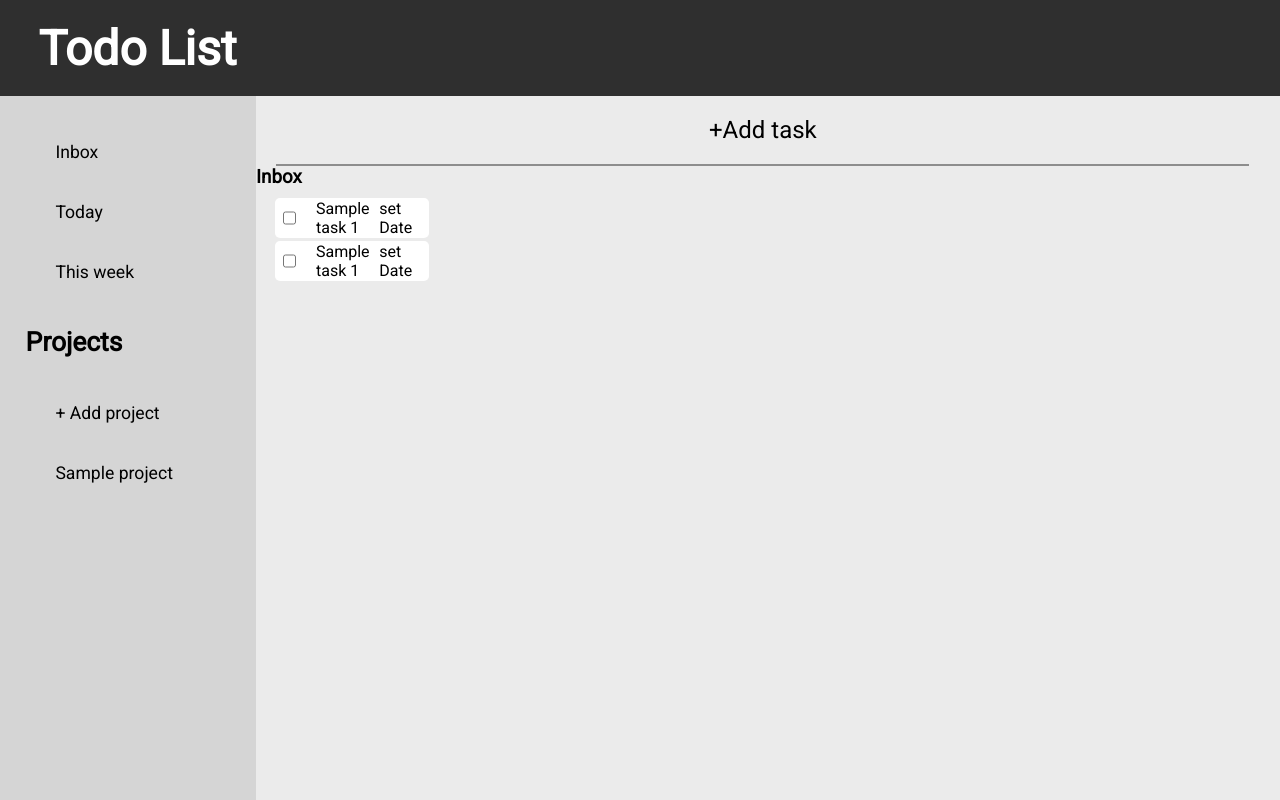
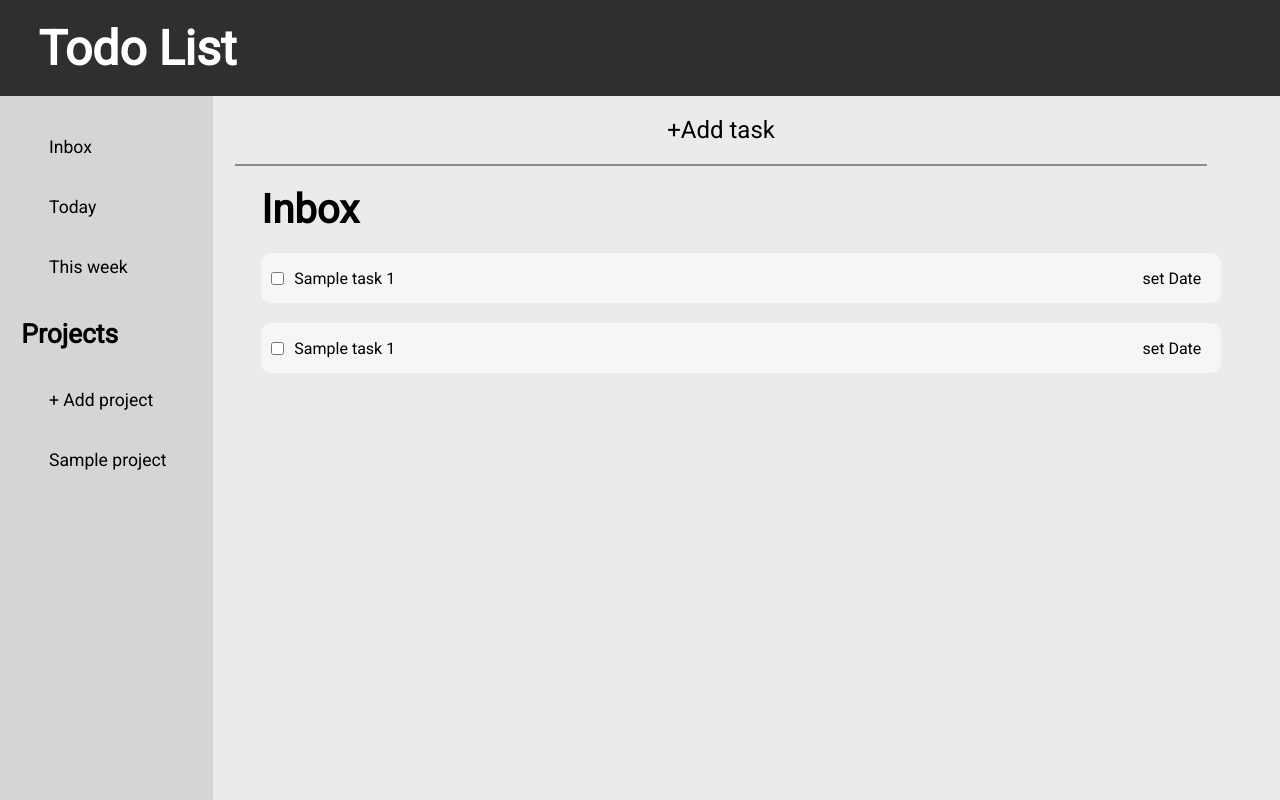
Before and after one commit to johnEdmon44/Todo-list, a website built with webpack: page dist/index.html in a window 1280 px wide. Built offline with Linux system fonts and the light colour scheme.

Commit message:
Reorganize style css for tab contents

```diff
--- a/src/style.css
+++ b/src/style.css
@@ -27,13 +27,6 @@ button {
   cursor: pointer;
 }
 
-#task {
-  color: black;
-  background-color: rgb(235, 235, 235);
-  width: 80vw;
-  position: relative;
-}
-
 .task-tabs {
   position: absolute;
   visibility: hidden;
@@ -59,7 +52,6 @@ nav {
   width: 20%;
   height: 88vh;
   font-size: 1.1rem;
-
 }
 
 nav li {
@@ -88,42 +80,6 @@ nav button:hover {
   margin-bottom: 10%;
   margin-left: 10%;
   margin-right: 15%;
-}
-
-
-.tasks {
-  background-color: white;
-  list-style-type: none;
-  height: 40px;
-  width: 80%;
-  margin-left: 10%;
-  margin-right: 10%;
-  display: flex;
-  justify-content: space-between;
-  align-items: center;
-  border-radius: 5px;
-  margin-top: 2%;
-}
-
-.foo {
-  display: flex;
-  margin-left: 5%;
-}
-
-.foo p{
-  margin-left: 20px;
-}
-
-#date {
-  margin-right: 5%;
-}
-
-#task-list {
-  margin-top: 5%;
-}
-
-fieldset {
-  border: 0;
 }
 
 .modal {
@@ -184,3 +140,46 @@ fieldset {
 .visible {
   visibility: visible !important;
 }
+
+#task h1{
+  margin-left: 5%;
+  width: 100%;
+  font-size: 2.5rem;
+  margin-top: 20px;
+  margin-bottom: 20px;
+}
+
+#task {
+  color: black;
+  background-color: rgb(235, 235, 235);
+  width: 100%;
+}
+
+.tasks {
+  background-color: rgb(246, 246, 246);
+  display: flex;
+  width: 75vw;
+  margin-left: 5%;
+  margin-right: 5%;
+  height: 50px;
+  align-items: center;
+  border-radius: 10px;
+  justify-content: space-between;
+  margin-bottom: 20px;
+}
+
+.foo {
+  display: flex;
+  margin-left: 10px;
+}
+.foo p {
+  margin-left: 10px;
+}
+
+#task-list {
+  list-style-type: none;
+}
+
+.date {
+  margin-right: 20px;
+}
```
Also changed, not shown: dist/index.html, dist/main.js.
